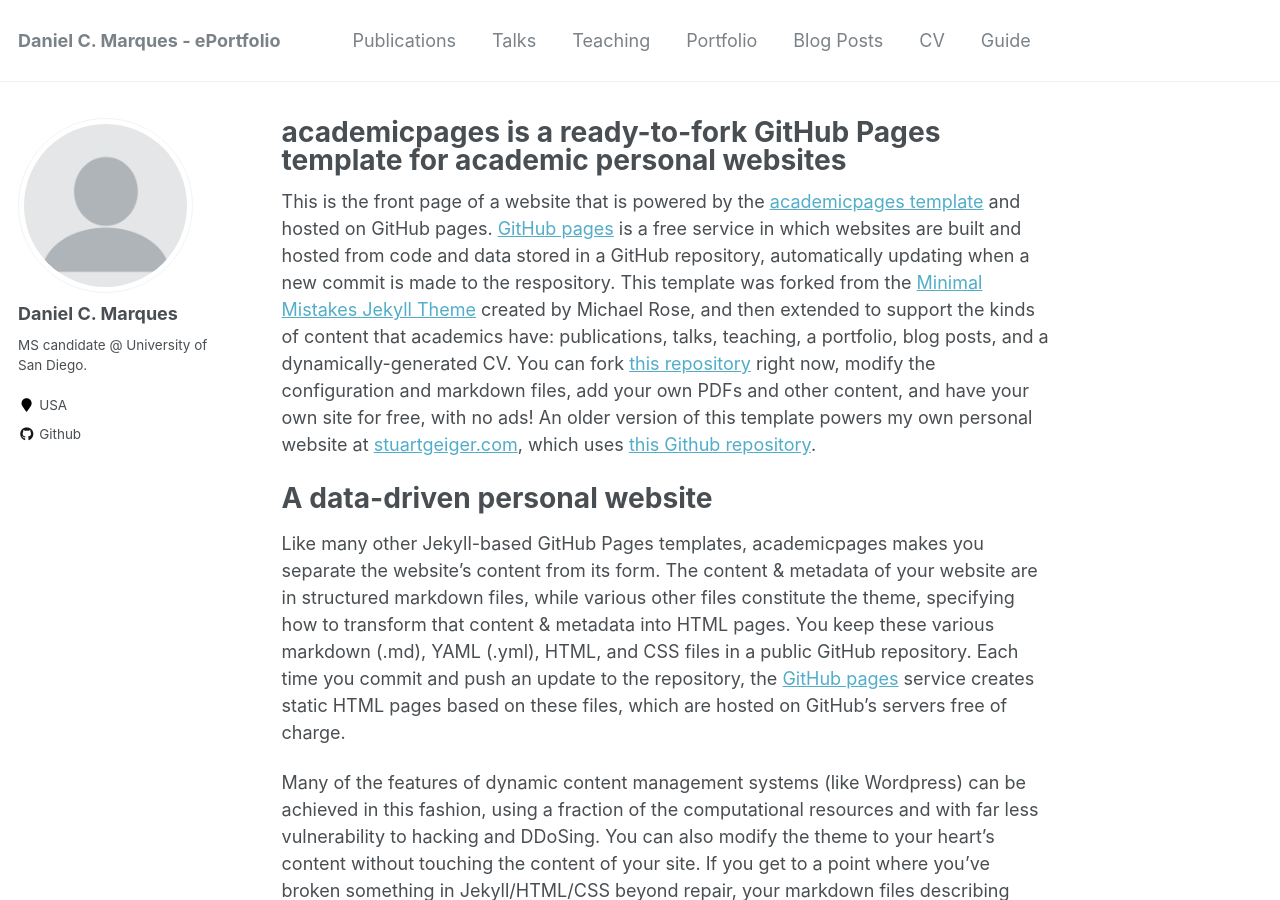
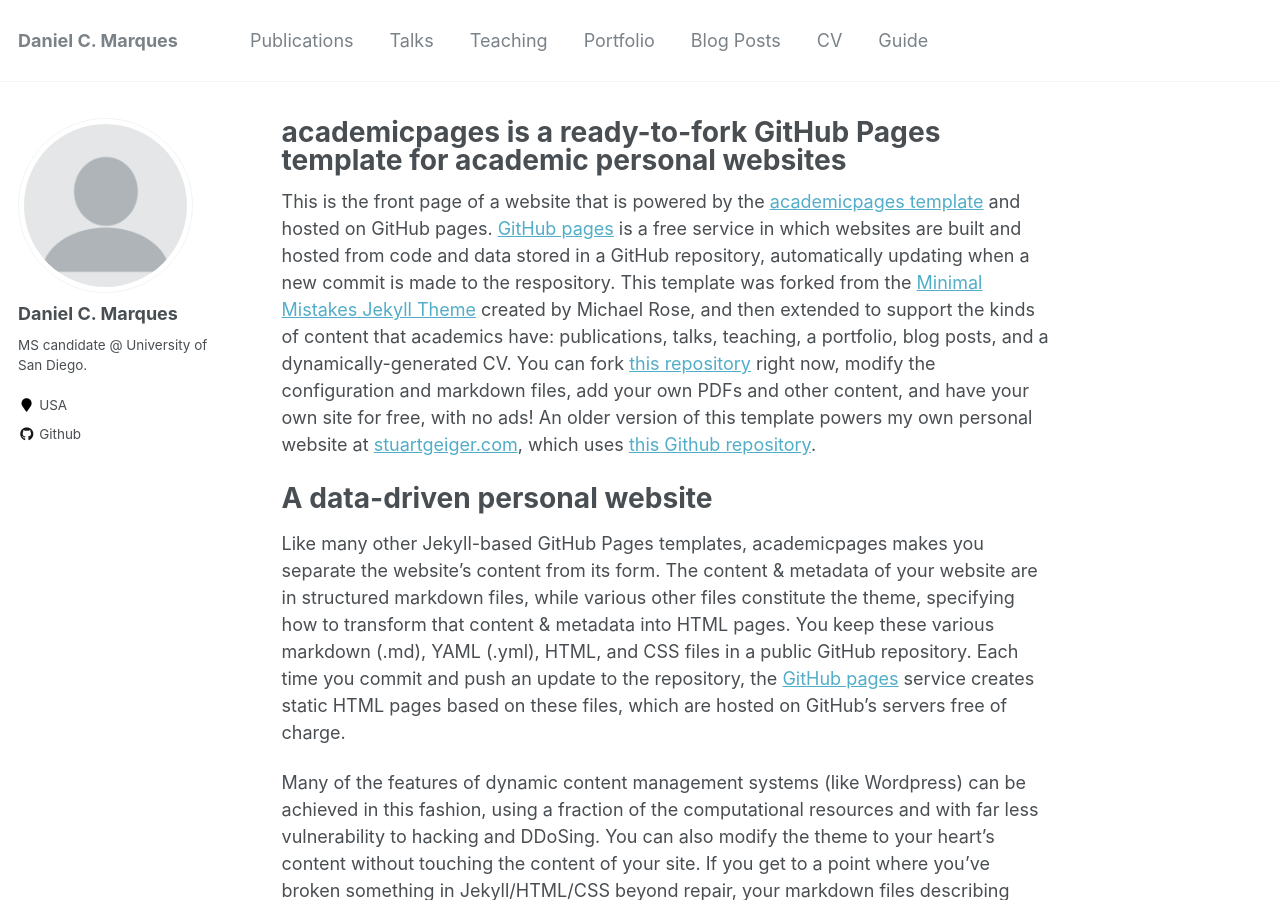
Before and after one commit to danielcmarques/danielcmarques.github.io, a Jekyll site: the page built from _pages/about.md, in a window 1280 px wide and 900 px high. Built offline with Jekyll 4.4.1, drawn with Linux system fonts in a browser that asks for light colours.

Commit message:
Update _config.yml

```diff
--- a/_config.yml
+++ b/_config.yml
@@ -7,7 +7,7 @@
 
 # Site Settings
 locale                   : "en-US"
-title                    : "Daniel C. Marques - ePortfolio"
+title                    : "Daniel C. Marques"
 title_separator          : "-"
 name                     : &name "Daniel C. Marques"
 description              : &description "MS cadidate @ University of San Diego"
```
